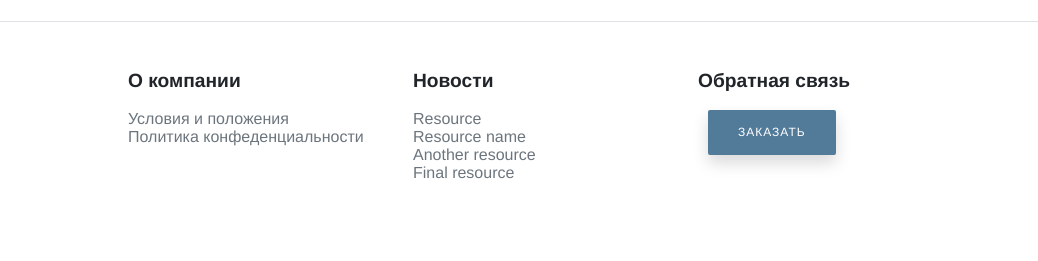
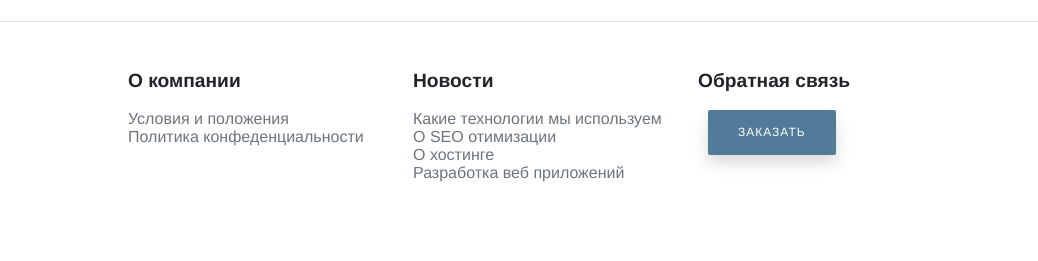
Before and after one commit to kamchibekov/biApps, a website: page public/index.html in a window 1280 px wide. Shown: the part 3207-3468 px from the top of the page, 242-1280 px from the left. Drawn offline with nearby package versions, Linux system fonts and the light colour scheme; files whose address does not match are found by name.

```diff
--- a/public/index.html
+++ b/public/index.html
@@ -356,10 +356,10 @@
                 <h5>Новости</h5>
                 <br>
                 <ul class="list-unstyled text-small">
-                    <li><a class="text-muted" href="#">Resource</a></li>
-                    <li><a class="text-muted" href="#">Resource name</a></li>
-                    <li><a class="text-muted" href="#">Another resource</a></li>
-                    <li><a class="text-muted" href="#">Final resource</a></li>
+                    <li><a class="text-muted" href="#">Какие технологии мы используем</a></li>
+                    <li><a class="text-muted" href="#">О SEO отимизации</a></li>
+                    <li><a class="text-muted" href="#">О хостинге</a></li>
+                    <li><a class="text-muted" href="#">Разработка веб приложений</a></li>
                 </ul>
             </div>
 
@@ -396,7 +396,7 @@
                         <div class="col-md-12 padding-leftright-null">
                             <div class="text small padding-topbottom-null">
                                 <input class="form-field" name="messageForm" id="messageForm" rows="1"
-                                       placeholder="Email">
+                                       placeholder="Email или телефон">
                             </div>
                         </div>
                         <div class="col-md-6 padding-leftright-null">
```
